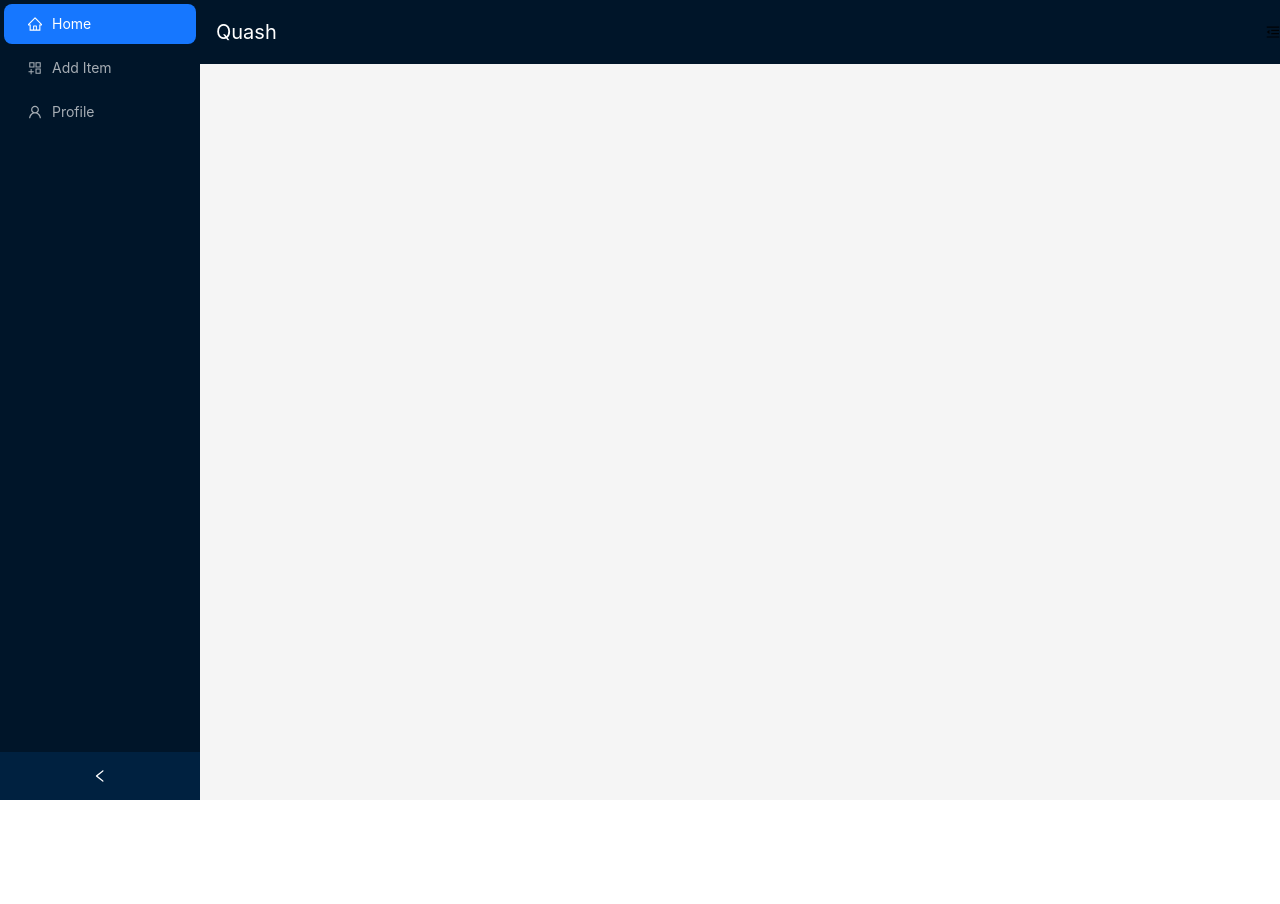
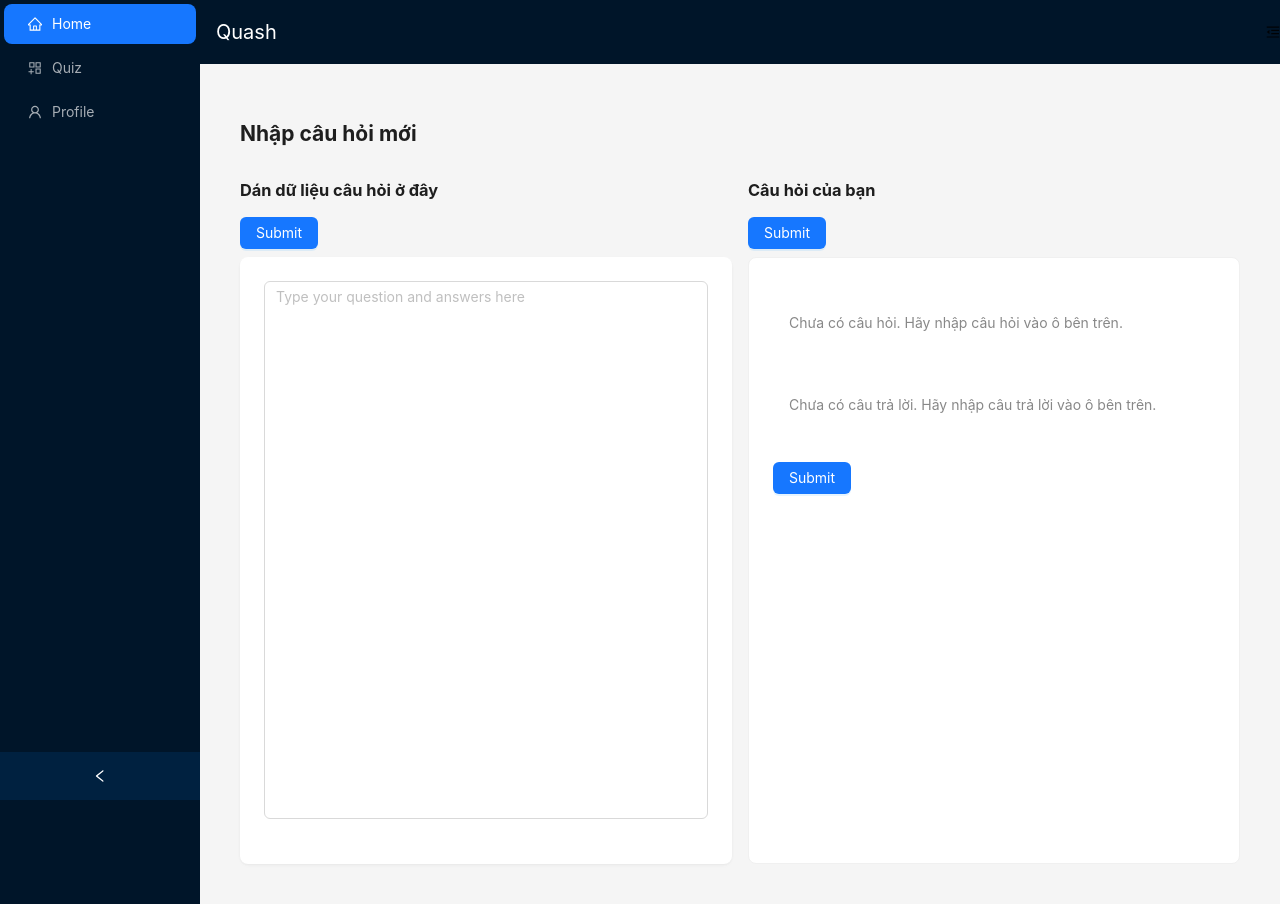
Before and after one commit to minh711/quash, a React (Create React App) app: page /quiz in a window 1280 px wide. Before the commit the page ends 800 px from the top, so only its background shows below. Built offline with nearby package versions, Linux system fonts and the light colour scheme; the HTML template or start-up script is replaced by a standard one.

Commit message:
build: simple question adding page

```diff
--- a/src/App.tsx
+++ b/src/App.tsx
@@ -1,6 +1,7 @@
 import React from 'react';
 import { BrowserRouter as Router, Route, Routes } from 'react-router-dom';
 import MainLayout from './layouts/main-layout';
+import QuizPage from './pages/quiz';
 // import AppLayout from './layout/AppLayout';
 // import HomePage from './pages/HomePage';
 // import QuizzesPage from './pages/QuizzesPage';
@@ -10,9 +11,9 @@ const App: React.FC = () => (
   <Router>
     <MainLayout>
       <Routes>
-        {/* <Route path="/" element={<HomePage />} />
-        <Route path="/quizzes" element={<QuizzesPage />} />
-        <Route path="/profile" element={<ProfilePage />} /> */}
+        {/* <Route path="/" element={<HomePage />} /> */}
+        <Route path="/quiz" element={<QuizPage />} />
+        {/* <Route path="/profile" element={<ProfilePage />} /> */}
       </Routes>
     </MainLayout>
   </Router>
--- a/src/index.css
+++ b/src/index.css
@@ -1,13 +1,154 @@
+:root {
+  --bg-light-color: #f8f4f4;
+  --danger-color: #db3636;
+}
+
 body {
   margin: 0;
-  font-family: -apple-system, BlinkMacSystemFont, 'Segoe UI', 'Roboto', 'Oxygen',
-    'Ubuntu', 'Cantarell', 'Fira Sans', 'Droid Sans', 'Helvetica Neue',
+  font-family: -apple-system, BlinkMacSystemFont, "Segoe UI", "Roboto", "Oxygen",
+    "Ubuntu", "Canrgb(197, 93, 93)", "Fira Sans", "Droid Sans", "Helvetica Neue",
     sans-serif;
   -webkit-font-smoothing: antialiased;
   -moz-osx-font-smoothing: grayscale;
 }
 
 code {
-  font-family: source-code-pro, Menlo, Monaco, Consolas, 'Courier New',
+  font-family: source-code-pro, Menlo, Monaco, Consolas, "Courier New",
     monospace;
 }
+
+/* Paddings */
+.p-sm {
+  padding: 8px;
+}
+.p-m {
+  padding: 16px;
+}
+.p-lg {
+  padding: 24px;
+}
+
+.pt-sm {
+  padding-top: 8px;
+}
+.pt-m {
+  padding-top: 16px;
+}
+.pt-lg {
+  padding-top: 24px;
+}
+
+.pe-sm {
+  padding-right: 8px;
+}
+.pe-m {
+  padding-right: 16px;
+}
+.pe-lg {
+  padding-right: 24px;
+}
+
+.ps-sm {
+  padding-left: 8px;
+}
+.ps-m {
+  padding-left: 16px;
+}
+.ps-lg {
+  padding-left: 24px;
+}
+
+.pb-sm {
+  padding-bottom: 8px;
+}
+.pb-m {
+  padding-bottom: 16px;
+}
+.pb-lg {
+  padding-bottom: 24px;
+}
+
+/* Margins */
+.m-sm {
+  margin: 8px;
+}
+.m-m {
+  margin: 16px;
+}
+.m-lg {
+  margin: 24px;
+}
+
+.mt-sm {
+  margin-top: 8px;
+}
+.mt-m {
+  margin-top: 16px;
+}
+.mt-lg {
+  margin-top: 24px;
+}
+
+.me-sm {
+  margin-end: 8px;
+}
+.me-m {
+  margin-end: 16px;
+}
+.me-lg {
+  margin-end: 24px;
+}
+
+.ms-sm {
+  margin-start: 8px;
+}
+.ms-m {
+  margin-start: 16px;
+}
+.ms-lg {
+  margin-start: 24px;
+}
+
+.mb-sm {
+  margin-bottom: 8px;
+}
+.mb-m {
+  margin-bottom: 16px;
+}
+.mb-lg {
+  margin-bottom: 24px;
+}
+
+.quiz-item-card {
+  padding: 8px 16px;
+  background-color: var(--bg-light-color);
+  border-radius: 8px;
+}
+
+.quiz-question {
+  position: relative;
+}
+
+.quiz-question::before{
+  position: absolute;
+  content: "";
+  top: -8px;
+  left: -8px;
+  width: 24px;
+  height: 24px;
+  background-color: var(--danger-color);
+  border-radius: 12px;
+  animation: breathe 2s infinite, growl 4s infinite;
+}
+
+/* Breathing effect: smooth expansion and contraction */
+@keyframes breathe {
+  0%, 100% {
+    transform: scale(1);
+    opacity: 0.7;
+  }
+  50% {
+    transform: scale(1.08);
+    opacity: 1;
+  }
+}
--- a/src/layouts/main-layout.tsx
+++ b/src/layouts/main-layout.tsx
@@ -7,6 +7,7 @@ import {
   AppstoreAddOutlined,
   UserOutlined,
 } from '@ant-design/icons';
+import { Link } from 'react-router-dom';
 
 const { Header, Sider, Content } = Layout;
 
@@ -30,7 +31,7 @@ const MainLayout: React.FC<MainLayoutProps> = ({ children }) => {
             Home
           </Menu.Item>
           <Menu.Item key="2" icon={<AppstoreAddOutlined />}>
-            Add Item
+            <Link to="/quiz">Quiz</Link>
           </Menu.Item>
           <Menu.Item key="3" icon={<UserOutlined />}>
             Profile
--- /dev/null
+++ b/src/pages/quiz/index.tsx
@@ -0,0 +1,145 @@
+import React, { useState } from 'react';
+import { Card, Button, Input, Row, Col, Divider } from 'antd';
+
+const QuizPage: React.FC = () => {
+  const [inputValue, setInputValue] = useState('');
+  const [question, setQuestion] = useState('');
+  const [answers, setAnswers] = useState<string[]>([]);
+
+  const handleInputChange = (e: React.ChangeEvent<HTMLTextAreaElement>) => {
+    const value = e.target.value;
+    setInputValue(value);
+
+    // Split by exactly two newlines (\n\n) to preserve the division between question and answers
+    const parts = value.trim().split(/\n{2,}/);
+
+    // Set the first part as the question and the rest as answers
+    if (parts.length > 0) {
+      setQuestion(parts[0]);
+      setAnswers(parts.slice(1));
+    }
+  };
+
+  const handleSubmit = () => {
+    alert(`Question: ${question}\nAnswers: ${answers.join(', ')}`);
+  };
+
+  return (
+    <div>
+      <h2>Nhập câu hỏi mới</h2>
+
+      <Row gutter={16} align="stretch">
+        {/* TextArea input section */}
+        <Col
+          xs={24}
+          sm={24}
+          md={12}
+          style={{ display: 'flex', flexDirection: 'column', height: '700px' }}
+        >
+          <h3>Dán dữ liệu câu hỏi ở đây</h3>
+          <div className="mb-sm">
+            <Button type="primary" onClick={handleSubmit}>
+              Submit
+            </Button>
+          </div>
+          <Card
+            bordered={false}
+            style={{
+              flex: 1,
+              height: '100%',
+            }}
+          >
+            <div>
+              <Input.TextArea
+                value={inputValue}
+                onChange={handleInputChange}
+                rows={24}
+                maxLength={500}
+                placeholder="Type your question and answers here"
+                style={{
+                  resize: 'none',
+                  overflowY: 'auto',
+                }}
+              />
+            </div>
+          </Card>
+        </Col>
+
+        {/* Display section */}
+        <Col
+          xs={24}
+          sm={24}
+          md={12}
+          style={{ display: 'flex', flexDirection: 'column', height: '700px' }}
+        >
+          <h3>Câu hỏi của bạn</h3>
+          <div className="mb-sm">
+            <Button type="primary" onClick={handleSubmit}>
+              Submit
+            </Button>
+          </div>
+          <Card
+            style={{
+              flex: 1,
+              height: '100%',
+              maxHeight: '700px',
+              overflowY: 'auto',
+            }}
+          >
+            {!question ? (
+              <div style={{ padding: 16, color: '#888' }}>
+                <p>Chưa có câu hỏi. Hãy nhập câu hỏi vào ô bên trên.</p>
+              </div>
+            ) : (
+              <div>
+                <div className="quiz-item-card quiz-question">
+                  <p>
+                    {question.split('\n').map((line, idx) => (
+                      <p key={idx}>
+                        {line}
+                        <br />
+                      </p>
+                    ))}
+                  </p>
+                </div>
+              </div>
+            )}
+
+            {/* Show placeholder if there are no answers */}
+            {answers.length === 0 ? (
+              <div style={{ padding: 16, color: '#888' }}>
+                <p>Chưa có câu trả lời. Hãy nhập câu trả lời vào ô bên trên.</p>
+              </div>
+            ) : (
+              <div style={{ marginTop: 24 }}>
+                {answers.map((answer, idx) => (
+                  <div
+                    className="quiz-item-card"
+                    key={idx}
+                    style={{ marginBottom: 8 }}
+                  >
+                    {answer.split('\n').map((line, idx) => (
+                      <p key={idx}>
+                        {line}
+                        <br />
+                      </p>
+                    ))}
+                  </div>
+                ))}
+              </div>
+            )}
+            <Button
+              type="primary"
+              onClick={handleSubmit}
+              style={{ marginTop: 16 }}
+            >
+              Submit
+            </Button>
+          </Card>
+        </Col>
+      </Row>
+    </div>
+  );
+};
+
+export default QuizPage;
```
